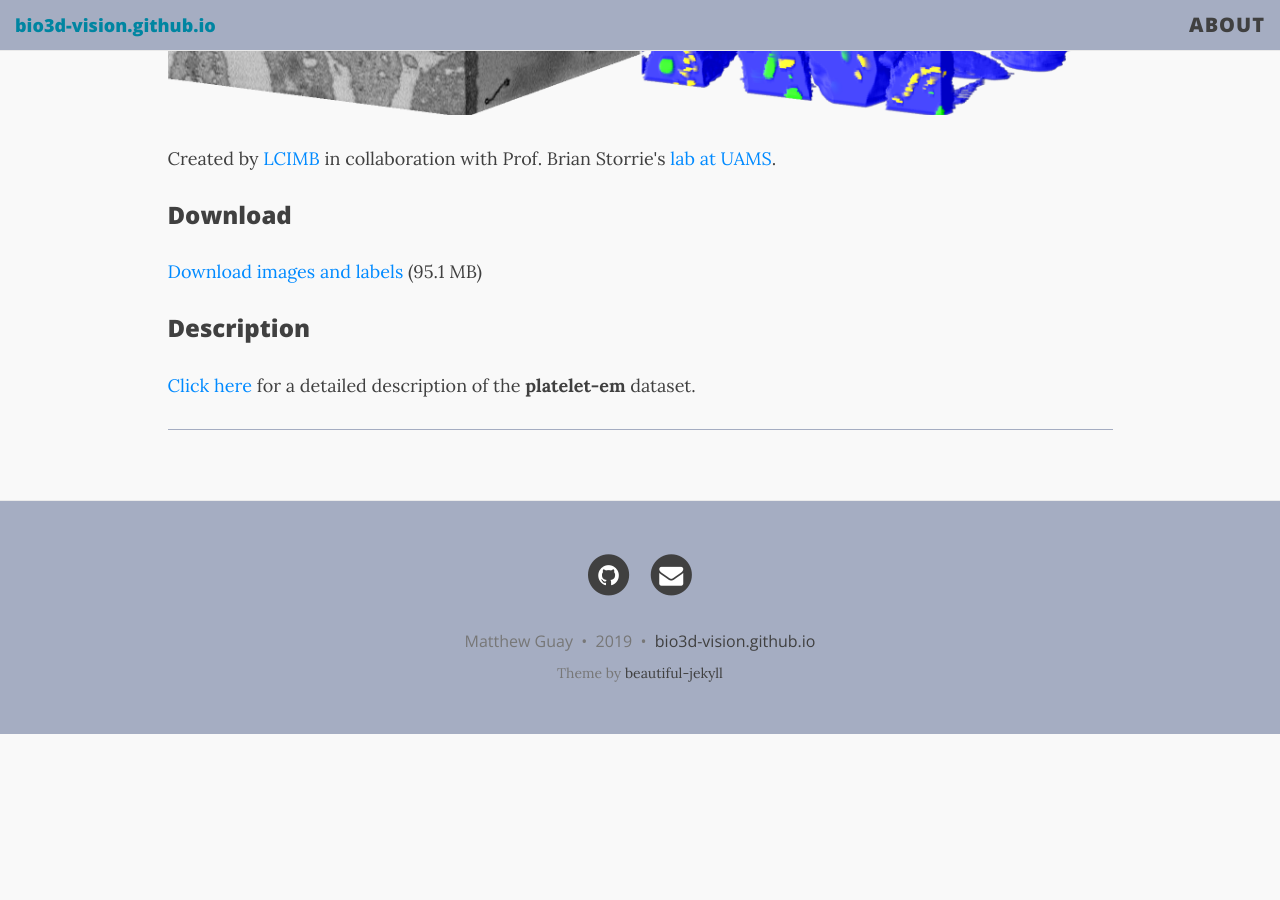
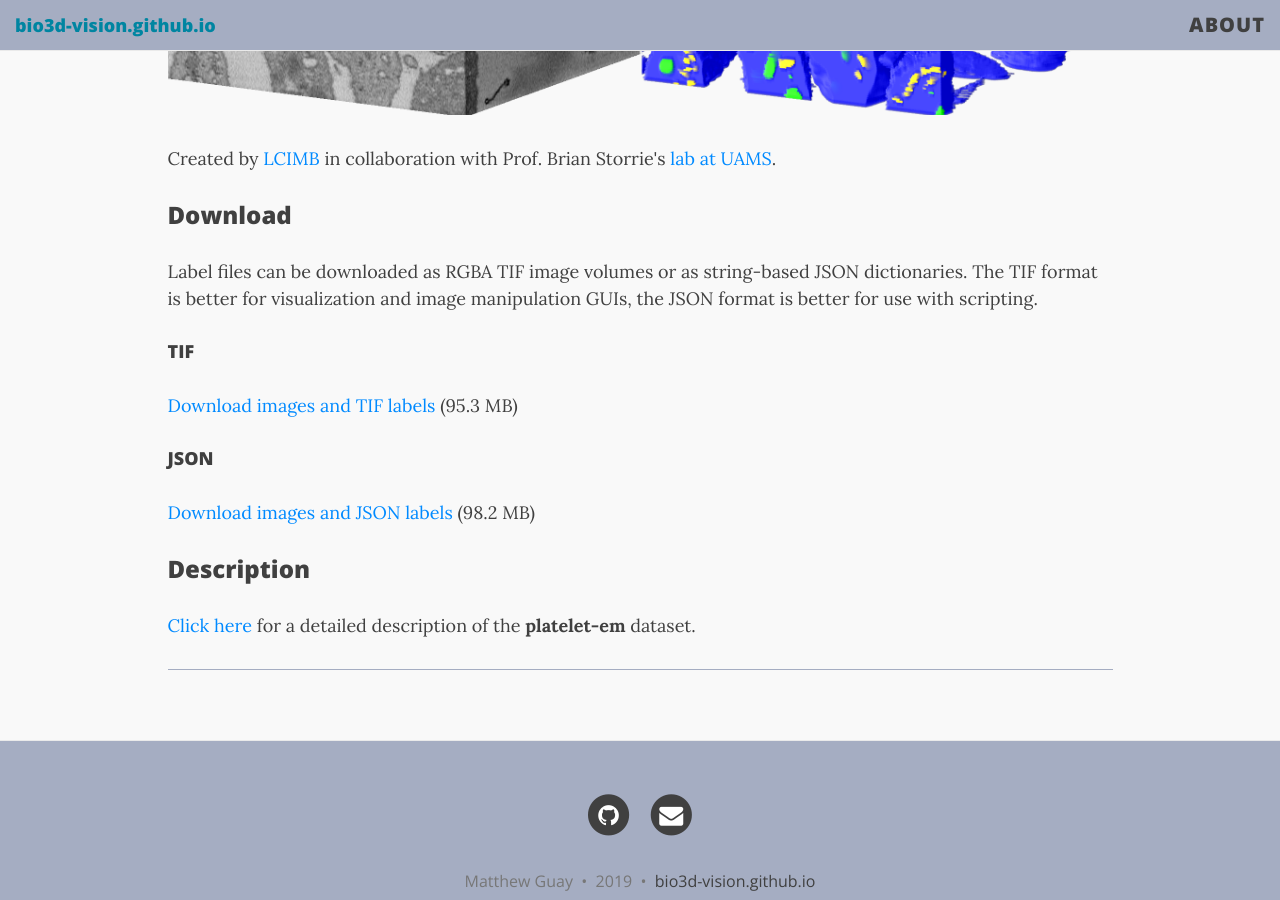
Before and after one commit to bio3d-vision/bio3d-vision.github.io, a Jekyll site: the page built from index.html, in a window 1280 px wide and 900 px high, scrolled down 1718 px. Built offline with Jekyll 4.4.1, drawn with Linux system fonts in a browser that asks for light colours; nearby versions of some CDN libraries; the list of posts is cut into pages by our own code; before the commit the page ends 2452 px from its top, so only the background shows below that.

Commit message:
Updated download links

```diff
--- a/index.html
+++ b/index.html
@@ -30,7 +30,11 @@
 </div>
 <p>Created by <a href="https://www.nibib.nih.gov/labs-at-nibib/laboratory-cellular-imaging-and-macromolecular-biophysics-lcimb">LCIMB</a> in collaboration with Prof. Brian Storrie's <a href="https://physiology.uams.edu/faculty/brian-storrie/">lab at UAMS</a>.</p>
 <h3 id="download">Download</h3>
-<p><a href="https://www.dropbox.com/s/ra5gt32qswbfr34/images_and_labels.zip?dl=1">Download images and labels</a> (95.1 MB)</p>
+<p>Label files can be downloaded as RGBA TIF image volumes or as string-based JSON dictionaries. The TIF format is better for visualization and image manipulation GUIs, the JSON format is better for use with scripting.</p>
+<h4 id="tif">TIF</h4>
+<p><a href="https://www.dropbox.com/s/pvrfnurjq11k0l3/images_and_labels_rgba.zip?dl=1">Download images and TIF labels</a> (95.3 MB)</p>
+<h4 id="json">JSON</h4>
+<p><a href="https://www.dropbox.com/s/tgmwv9kegijfrao/images_and_labels_json.zip?dl=1">Download images and JSON labels</a> (98.2 MB)</p>
 <h3 id="description">Description</h3>
 <p><a href="platelet-description.html">Click here</a> for a detailed description of the <strong>platelet-em</strong> dataset.</p>
 <hr />
```
Also changed, not shown: README.md.
